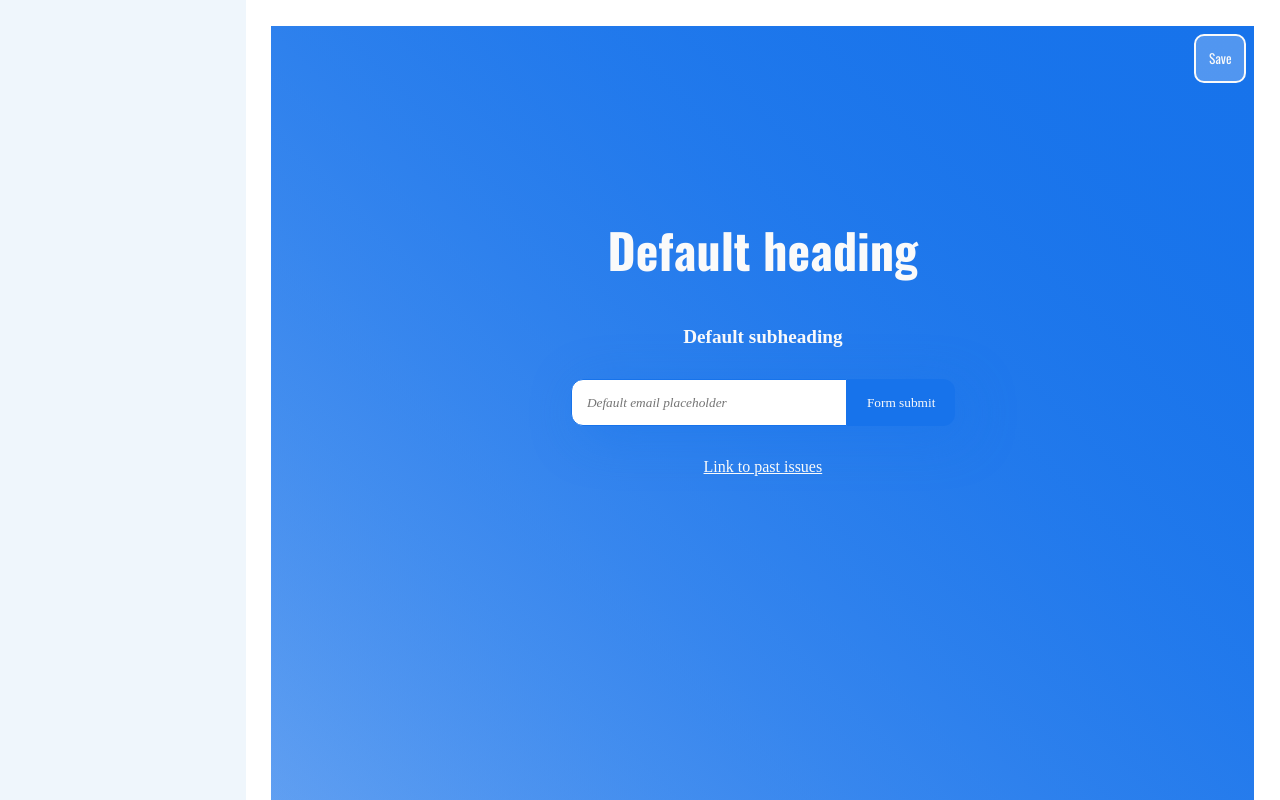
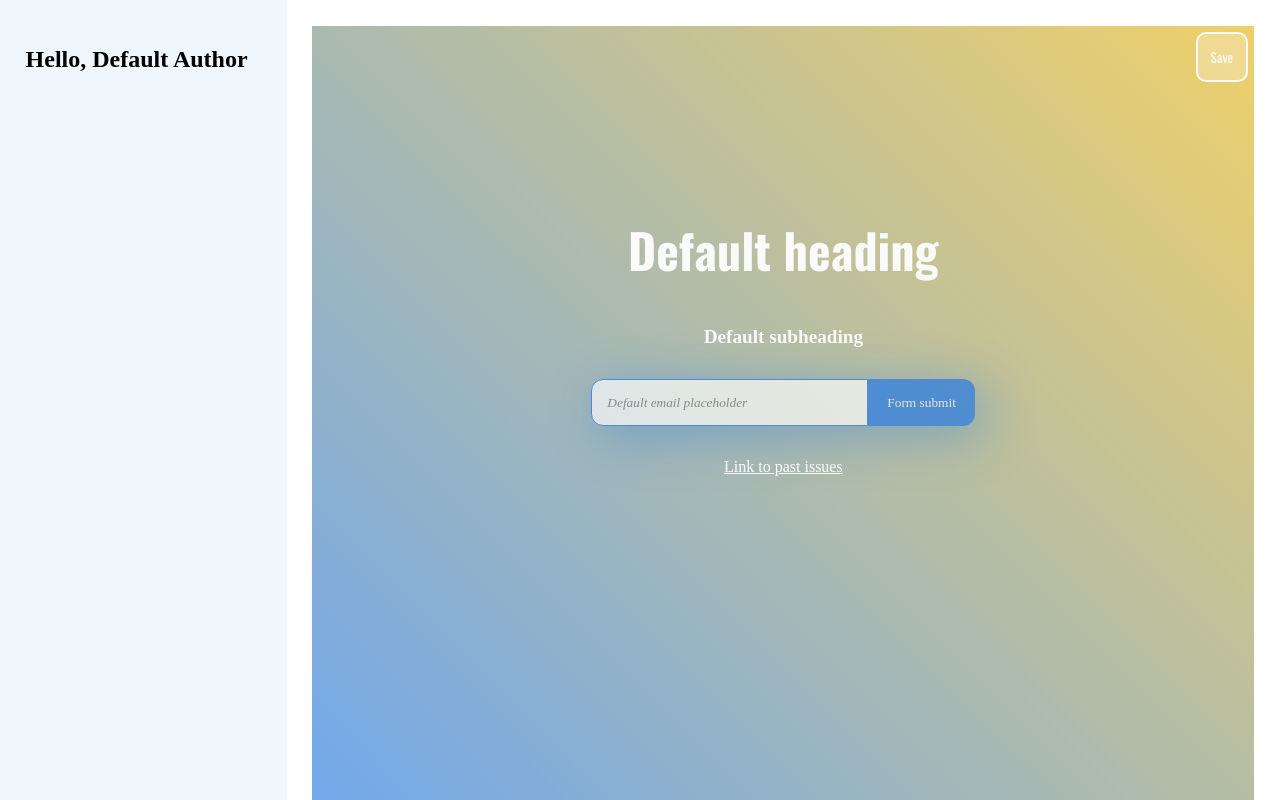
Before and after one commit to yassenshopov/inkmorphism-next, a Next.js app: page /Editor in a window 1280 px wide. Shown: the top 800 px of the page. Built offline with nearby package versions, Linux system fonts and the light colour scheme; no server answers; the database is empty; a web font is replaced by a local one.

Commit message:
feat: created Login component

```diff
--- a/firebase/clientApp.js
+++ b/firebase/clientApp.js
@@ -1,7 +1,5 @@
 import firebase from "firebase/app";
 import { FirebaseOptions, getApp, initializeApp } from "firebase/app";
-import "firebase/auth";
-import "firebase/firestore";
 
 const clientCredentials = {
     apiKey: process.env.NEXT_PUBLIC_FIREBASE_API_KEY,
--- a/package.json
+++ b/package.json
@@ -11,6 +11,7 @@
   "dependencies": {
     "@next/font": "13.1.1",
     "firebase": "^9.15.0",
+    "firebaseui": "^6.0.2",
     "next": "13.1.1",
     "react": "18.2.0",
     "react-dom": "18.2.0",
--- a/pages/Editor.js
+++ b/pages/Editor.js
@@ -9,13 +9,17 @@ function Editor(props) {
   // VARIABLES:
   let callbackDefaults = {
     // Meta data:
+    meta_description     : "Build the perfect website with Aixolotl, the AI website builder. With intuitive drag-and-drop features and customizable templates, creating a professional website has never been easier.",
+    meta_author          : "Default Author",
+
+    // Style data:
     style_main           : "futurism",
+
+    //
     footer_txt           : "Footer Text",
     title                : "Meta title",
     heading              : "Default heading",
     subheading           : "Default subheading",
-    description          : "Build the perfect website with Aixolotl, the AI website builder. With intuitive drag-and-drop features and customizable templates, creating a professional website has never been easier.",
-    author               : "Default Author",
     image                : "",
     nav                  : true,
     footer               : true,
@@ -37,8 +41,9 @@ function Editor(props) {
   useEffect(() => {
     const el = document.getElementById("fetch")
     setTimeout(() => {
-      el.click()
-    }, 1500)
+      el.click();
+      document.getElementById("loader").style.display = "none";
+    }, 500)
   }, [])
 
   async function getData() {
@@ -55,14 +60,6 @@ function Editor(props) {
   async function sendData(savedData) {
     await setDoc(doc(col, props['name']), savedData)
   }
-
-  // console.log(receivedData)
-
-  // dataSetting().
-  // then(data => {
-  //   console.log(data)
-  //   setData(data)
-  // })
 
   // END OF DB CODE
 
@@ -114,24 +111,27 @@ function Editor(props) {
       </dialog> */}
 
       <main id='editor'>
+
+        <p id='loader'>Loading...</p>
+
         <main>
-          <button id="fetch" onClick={getData}>Fetch</button>
+          <button id="fetch" onClick={getData}></button>
           <button id='saveBtn' onClick={saveNewData}>Save</button>
           <header>
             <form>
                 <h1 className='heading'>{defaults['heading']}</h1>
                 <h2 className='subheading'>{defaults['subheading']}</h2>
                 <div class="form_input">
-                  <input type="email" placeholder={defaults['NL_email_placeholder']}></input>
-                  <input type="submit" value={defaults["form_submit"]}></input>
+                    <input className="disabled" type="email" placeholder={defaults['NL_email_placeholder']}></input>
+                    <input className="disabled" type="submit" value={defaults["form_submit"]}></input>
                 </div>
-              <a href="#blog"><p className='link_past_issues_txt'>{defaults['link_past_issues_txt']}</p></a>
+                <a href="#"><p className='link_past_issues_txt'>{defaults['link_past_issues_txt']}</p></a>
             </form>
           </header>
         </main>
 
         <footer>
-          <p>Created with <a href="https://aixolotl.com">Aixolotl</a></p>
+          <p>Created with <a href="https://inkmorphism.com">Inkmorphism</a></p>
           <div>
               <p className='footer_txt'>{defaults["footer_txt"]}</p>
           </div>
@@ -139,7 +139,7 @@ function Editor(props) {
       </main>
 
       <aside>
-
+        <h1>Hello, {defaults["meta_author"]}</h1>
       </aside>
     </div>
   );
--- a/pages/index.js
+++ b/pages/index.js
@@ -1,16 +1,18 @@
 import Head from 'next/head'
 // import styles from '../styles/Home.module.css'
+import Login from './login'
 
 export default function Home() {
   return (
     <>
       <Head>
-        <title>Create Next App</title>
+        <title>Inkmorphism - the AI Website Builder</title>
         <meta name="description" content="Generated by create next app" />
         <meta name="viewport" content="width=device-width, initial-scale=1" />
         <link rel="icon" href="/favicon.ico" />
       </Head>
-       <h1>This is the main landing page of Inkmorphism</h1>
+      <h1>This is the main landing page of Inkmorphism</h1>
+      {/* <Login/> */}
     </>
   )
 }
--- a/styles/Editor.css
+++ b/styles/Editor.css
@@ -3,6 +3,7 @@
   --mainLight: #fafafa;
   --color1: rgba(230, 181, 22, 0.814);
   --color2: rgba(23, 115, 235);
+  --color1-transparent: rgba(230, 181, 22, 0.4);
   --color2-transparent: rgba(23, 115, 235, 0.4);
   --font1: "BalooChettan2";
   --font2: "Oswald";
@@ -36,23 +37,26 @@ body {
   flex-direction: row-reverse;
   box-sizing: border-box;
 }
+.App .disabled {
+  pointer-events: none;
+  opacity: 0.65;
+}
 .App main {
   box-sizing: border-box;
   width: 80vw;
   min-height: 100vh;
   margin: 2vw;
-  position: relative;
   caret-color: var(--mainLight);
   display: flex;
   flex-direction: column;
   align-items: center;
-  background: linear-gradient(45deg, var(--color2-transparent), var(--color2));
+  background: linear-gradient(45deg, var(--color2-transparent), var(--color1-transparent));
 }
 .App main #saveBtn {
   padding: 1vw;
-  position: absolute;
-  top: 1vh;
-  right: 1vh;
+  position: fixed;
+  top: 4vh;
+  right: 4vh;
   border: 2px solid var(--mainLight);
   color: var(--mainLight);
   font-family: var(--font2);
@@ -155,4 +159,5 @@ body {
   width: 20vw;
   min-height: 100vh;
   background-color: #eff6fc;
+  padding: 2vw;
 }
--- a/styles/Editor.less
+++ b/styles/Editor.less
@@ -3,6 +3,7 @@
     --mainLight: #fafafa;
     --color1: rgba(230, 181, 22, 0.814);
     --color2: rgba(23, 115, 235);
+    --color1-transparent: rgba(230, 181, 22, 0.4);
     --color2-transparent: rgba(23, 115, 235, 0.4);
     --font1: "BalooChettan2";
     --font2: "Oswald";
@@ -48,17 +49,21 @@ body {
     //     z-index: 2;
     // }
 
+    .disabled {
+        pointer-events: none;
+        opacity: 0.65;
+    }
+
     main {
         box-sizing: border-box;
         width: 80vw;
         min-height: 100vh;
         margin: 2vw;
-        position: relative;
         #saveBtn {
             padding: 1vw;
-            position: absolute;
-            top: 1vh;
-            right: 1vh;
+            position: fixed;
+            top: 4vh;
+            right: 4vh;
             border: 2px solid var(--mainLight);
             color: var(--mainLight);
             font-family: var(--font2);
@@ -71,7 +76,7 @@ body {
         display: flex;
         flex-direction: column;
         align-items: center;
-        background: linear-gradient(45deg, var(--color2-transparent), var(--color2));
+        background: linear-gradient(45deg, var(--color2-transparent), var(--color1-transparent));
         main {
             box-sizing: border-box;
             padding: 180px 0 50px 0;
@@ -169,5 +174,6 @@ body {
         width: 20vw;
         min-height: 100vh;
         background-color: #eff6fc;
+        padding: 2vw;
     }
 }
```
Also changed, not shown: pages/login.js (added, +104 -0 lines), 1 other file (tests, documents, lock files or other folders). Lines whose indentation alone changed are shown as unchanged.
